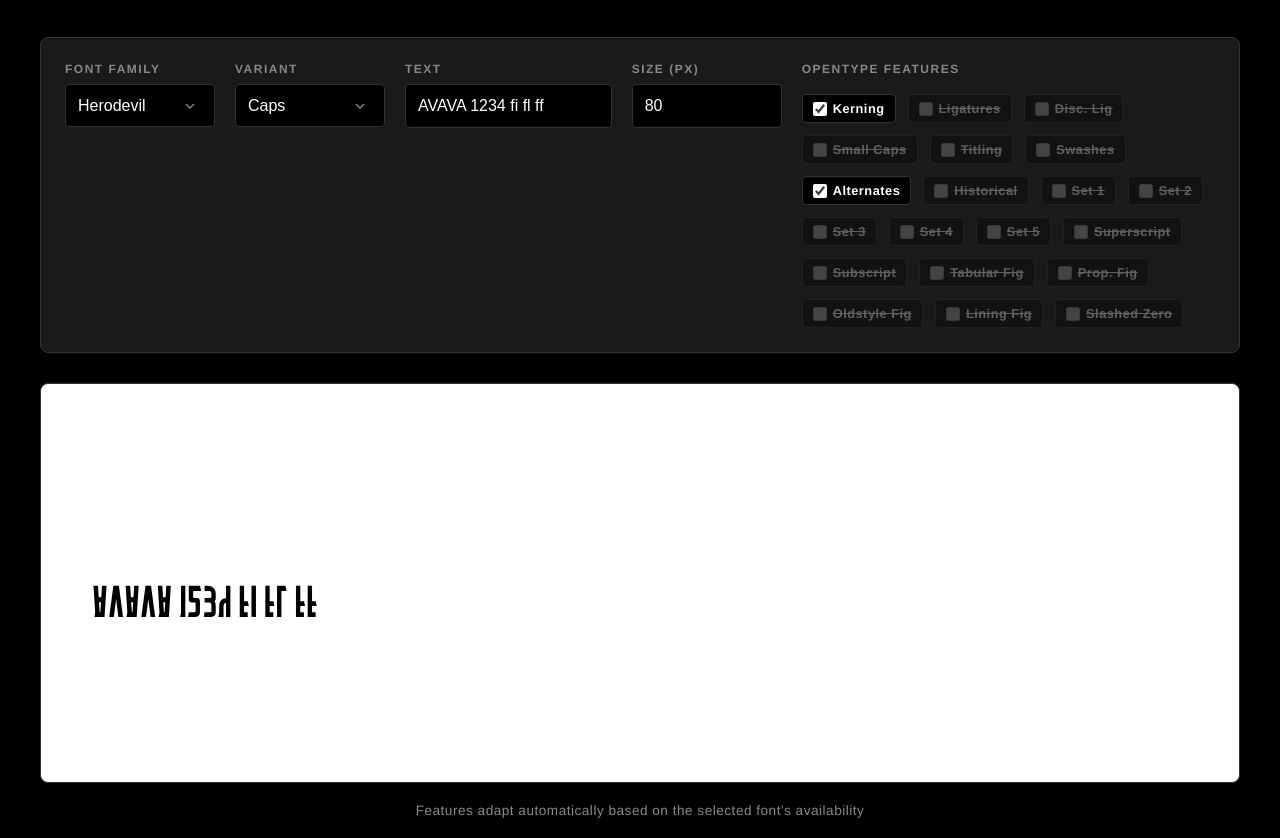
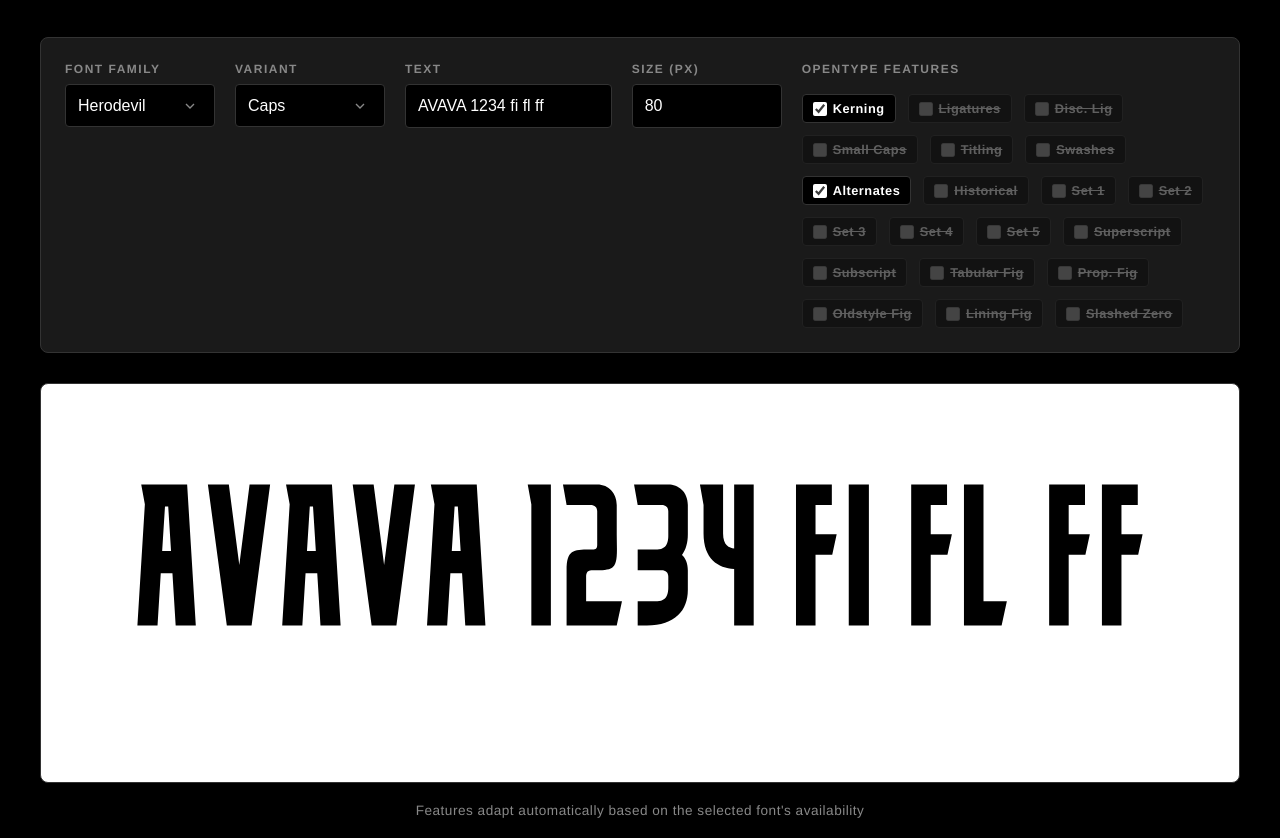
Before and after one commit to jktypafece/Typetester, a plain HTML site: page index.html in a window 1280 px wide. Shown: the part 86-924 px from the top of the page. Drawn offline with Linux system fonts and the light colour scheme.

Commit message:
Update index.html

```diff
--- a/index.html
+++ b/index.html
@@ -39,7 +39,7 @@
         input[type="checkbox"]:disabled { cursor: not-allowed; }
 
         .preview-area { background-color: #ffffff; border-radius: 8px; padding: 40px; min-height: 400px; overflow-x: auto; border: 1px solid var(--border); }
-        #svg-canvas { width: 100%; height: 100%; min-height: 300px; }
+        #svg-canvas { width: 100%; height: 100%; min-height: 300px; display: block; }
         .path-render { fill: #000000; stroke: none; }
         .info { margin-top: 20px; font-size: 0.85rem; color: var(--muted); text-align: center; letter-spacing: 0.5px; }
     </style>
@@ -172,7 +172,7 @@
             input.type = 'checkbox';
             input.id = `chk-${fc.tag}`;
             input.disabled = !hasData;
-            input.checked = hasData; // Auto-enable if available
+            input.checked = hasData;
             input.addEventListener('change', renderText);
 
             label.appendChild(input);
@@ -182,7 +182,6 @@
     }
 
     function getFeatureGlyphData(char) {
-        // Strict priority chain for single character substitution
         const priority = ['titl', 'swsh', 'sups', 'subs', 'hist', 'smcp', 'salt', 'ss05', 'ss04', 'ss03', 'ss02', 'ss01', 'zero', 'tnum', 'pnum', 'onum', 'lnum'];
         for (let tag of priority) {
             let chk = document.getElementById(`chk-${tag}`);
@@ -201,14 +200,9 @@
         svgCanvas.innerHTML = '';
         const scale = fontSize / currentFont.unitsPerEm;
         const lineHeight = (currentFont.ascent - currentFont.descent) * scale;
+        const padding = 20;
 
-        svgCanvas.setAttribute('viewBox', `0 0 2000 ${lineHeight + 40}`);
-        svgCanvas.setAttribute('height', lineHeight + 40);
-
-        let cursorX = 20;
-        const baselineY = currentFont.ascent * scale + 20;
-
-        // 1. Ligature Processing
+        // 1. Process Ligatures
         let renderQueue = [];
         let i = 0;
         let ligaActive = document.getElementById('chk-liga') && document.getElementById('chk-liga').checked && !document.getElementById('chk-liga').disabled;
@@ -233,9 +227,40 @@
             }
         }
 
-        // 2. Draw and Kern
+        // 2. Calculate total width (First Pass)
         let kernActive = document.getElementById('chk-kern') && document.getElementById('chk-kern').checked && !document.getElementById('chk-kern').disabled;
         let prevChar = null;
+        let tempCursorX = padding;
+
+        for (let item of renderQueue) {
+            let gd = item.data;
+            let cc = item.chars.charAt(item.chars.length - 1);
+
+            if (kernActive && prevChar && currentFont.kerning[`${prevChar}|${cc}`] !== undefined) {
+                tempCursorX += currentFont.kerning[`${prevChar}|${cc}`] * scale;
+            }
+
+            if (gd) {
+                tempCursorX += gd.a * scale;
+            } else {
+                tempCursorX += currentFont.defaultAdvance * scale;
+            }
+            prevChar = cc;
+        }
+
+        // 3. Set dynamic ViewBox to exactly match the text bounds
+        const totalWidth = Math.max(tempCursorX + padding, 100); // Min width 100 to prevent collapse
+        const totalHeight = lineHeight + (padding * 2);
+
+        svgCanvas.setAttribute('viewBox', `0 0 ${totalWidth} ${totalHeight}`);
+        svgCanvas.setAttribute('width', '100%');
+        svgCanvas.setAttribute('height', totalHeight);
+        svgCanvas.setAttribute('preserveAspectRatio', 'xMinYMin meet');
+
+        // 4. Draw paths (Second Pass)
+        let cursorX = padding;
+        const baselineY = currentFont.ascent * scale + padding;
+        prevChar = null;
 
         for (let item of renderQueue) {
             let gd = item.data;
@@ -250,7 +275,7 @@
                     const p = document.createElementNS("http://www.w3.org/2000/svg", "path");
                     p.setAttribute('d', gd.p);
                     p.setAttribute('class', 'path-render');
-                    p.setAttribute('transform', `translate(${cursorX}, ${baselineY}) scale(${scale})`);
+                    p.setAttribute('transform', `translate(${cursorX}, ${baselineY}) scale(${scale}, -${scale})`);
                     svgCanvas.appendChild(p);
                 }
                 cursorX += gd.a * scale;
@@ -259,7 +284,6 @@
             }
             prevChar = cc;
         }
-        svgCanvas.setAttribute('width', cursorX + 40);
     }
 
     familySelect.addEventListener('change', populateVariantDropdown);
```
